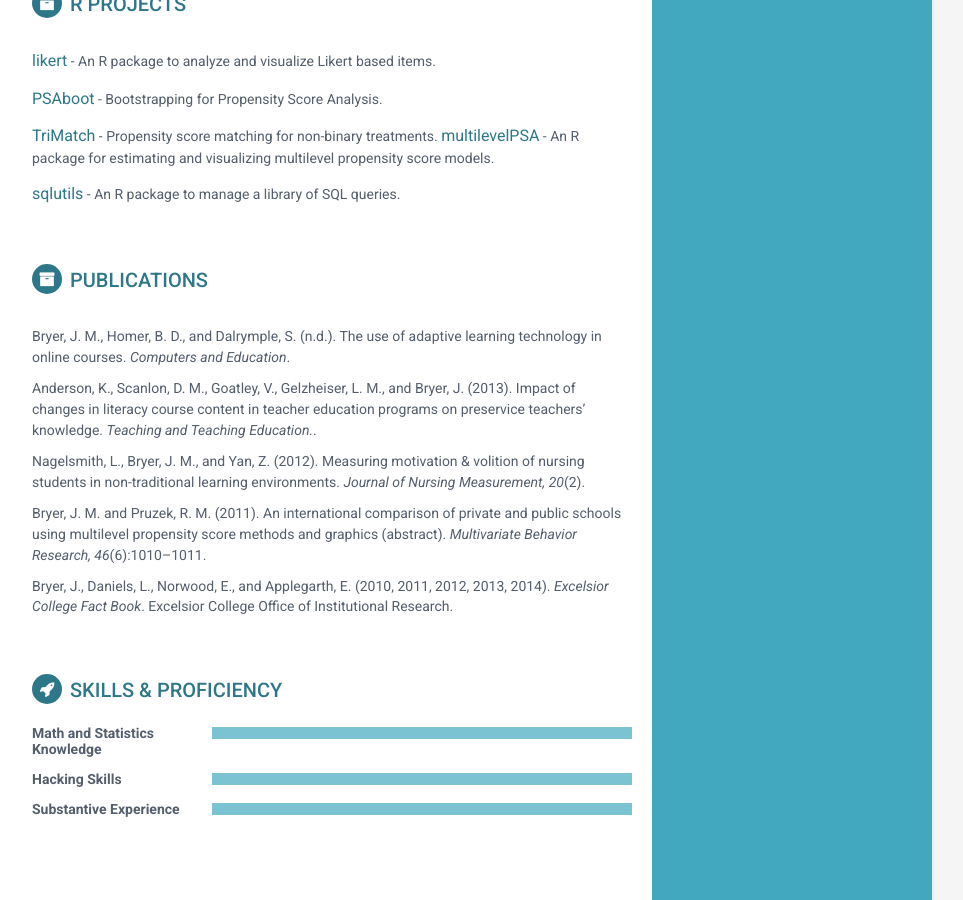
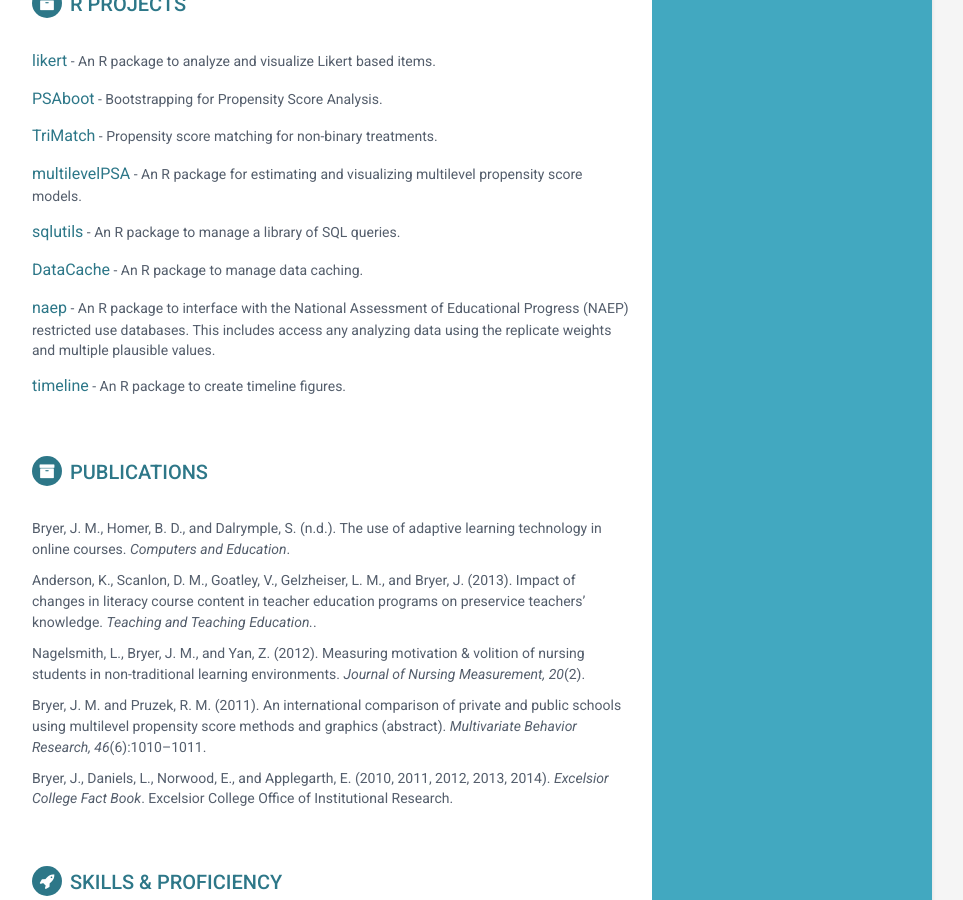
Before and after one commit to jbryer/CV, a Jekyll site: the page built from docs/index.md, in a window 1280 px wide and 900 px high, scrolled down 1374 px. Shown: the whole window, without its empty margins (188-1151 px from the left). Built offline with Jekyll 4.4.1, drawn with Linux system fonts in a browser that asks for light colours.

Commit message:
Updated projects.

```diff
--- a/docs/_includes/projects.html
+++ b/docs/_includes/projects.html
@@ -11,7 +11,20 @@
     </div><!--//item-->
     <div class="item">
         <span class="project-title"><a href="http://github.com/jbryer/TriMatch" target="_blank">TriMatch</a></span> - <span class="project-tagline">Propensity score matching for non-binary treatments.</span>
+    </div><!--//item-->
+    <div class="item">
         <span class="project-title"><a href="http://github.com/jbryer/multilevelPSA" target="_blank">multilevelPSA</a></span> - <span class="project-tagline">An R package for estimating and visualizing multilevel propensity score models.</span>
     </div><!--//item-->
+    <div class="item">
         <span class="project-title"><a href="http://github.com/jbryer/sqlutils" target="_blank">sqlutils</a></span> - <span class="project-tagline">An R package to manage a library of SQL queries.</span>
+    </div><!--//item-->
+    <div class="item">
+        <span class="project-title"><a href="http://github.com/jbryer/DataCache" target="_blank">DataCache</a></span> - <span class="project-tagline">An R package to manage data caching.</span>
+    </div><!--//item-->
+    <div class="item">
+        <span class="project-title"><a href="http://github.com/jbryer/naep" target="_blank">naep</a></span> - <span class="project-tagline">An R package to interface with the National Assessment of Educational Progress (NAEP) restricted use databases. This includes access any analyzing data using the replicate weights and multiple plausible values.</span>
+    </div><!--//item-->
+    <div class="item">
+        <span class="project-title"><a href="http://github.com/jbryer/timeline" target="_blank">timeline</a></span> - <span class="project-tagline">An R package to create timeline figures.</span>
+    </div><!--//item-->
 </section><!--//section-->
```
Also changed, not shown: 2 other files. Lines whose indentation alone changed are shown as unchanged.
